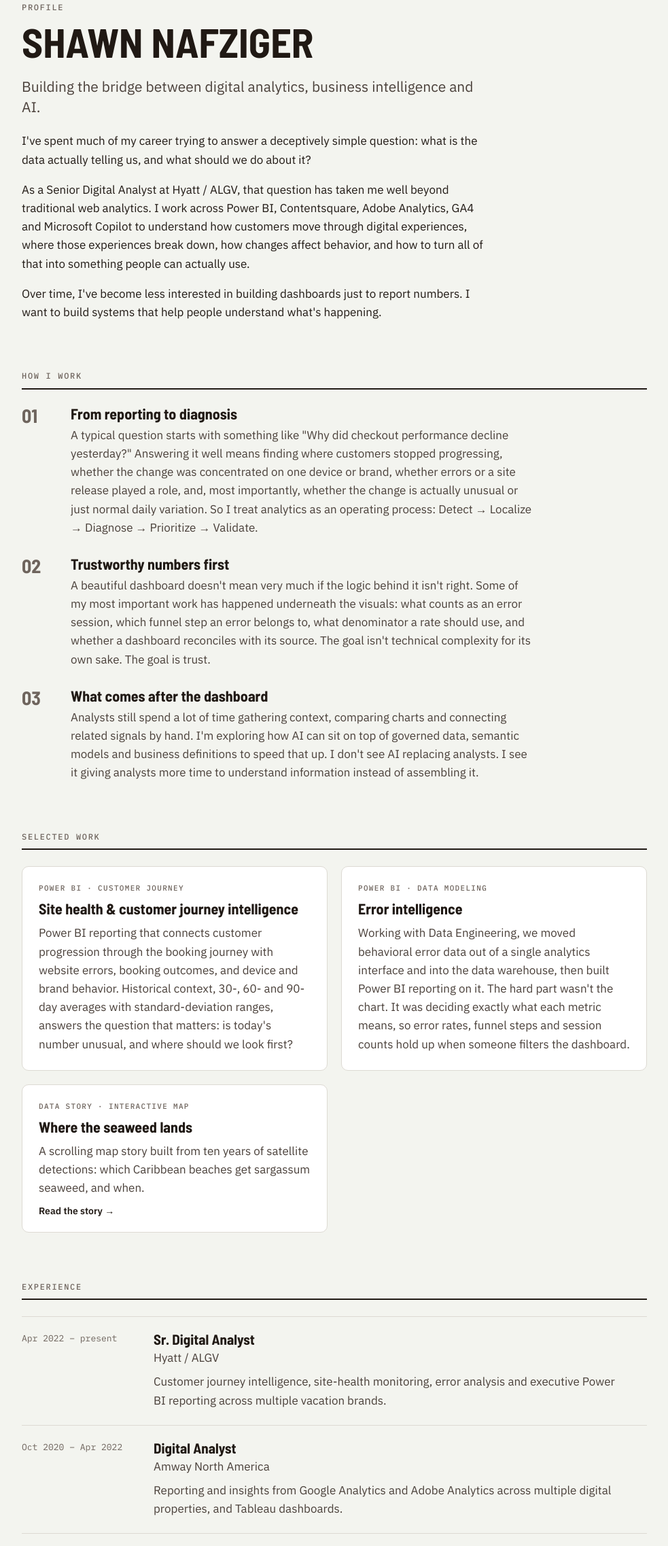
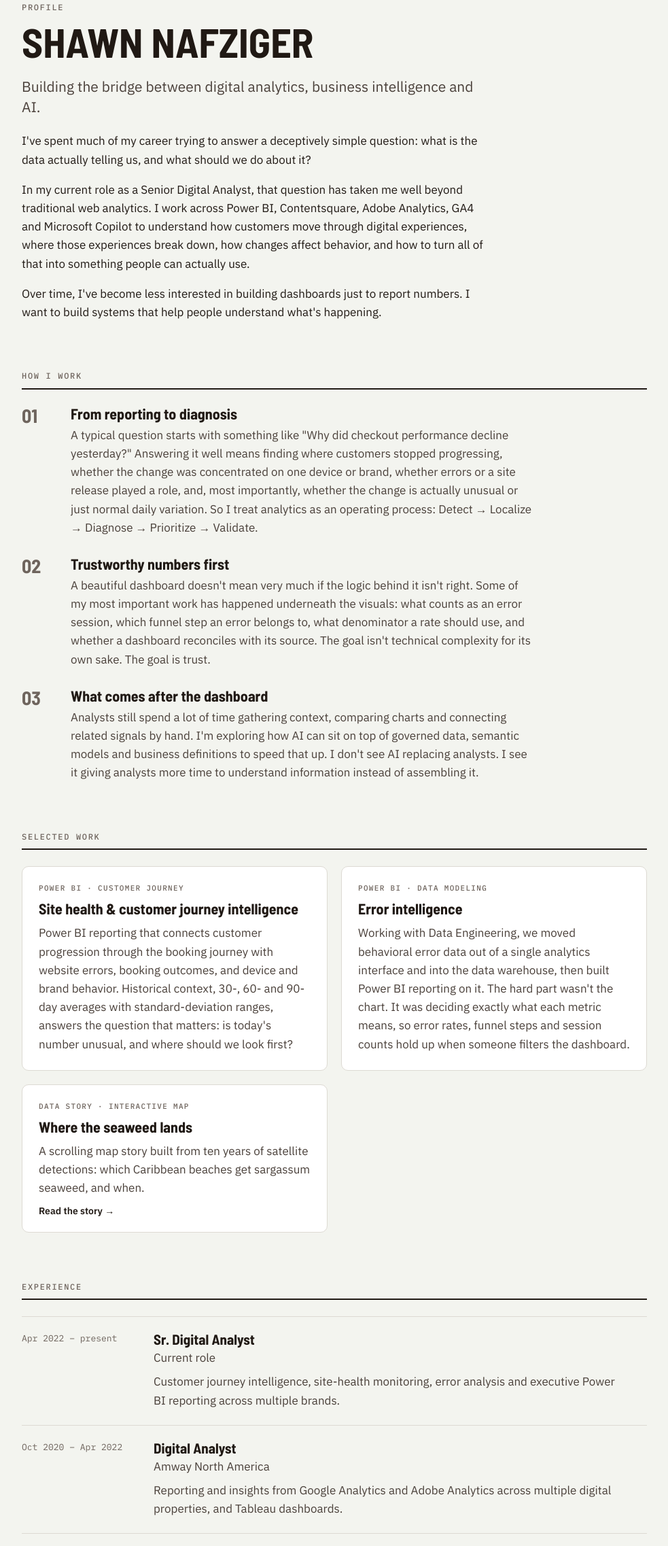
Before and after one commit to shawn-nafziger/shawnnafziger-site, a plain HTML site: page profile/index.html in a window 1280 px wide. Shown: the part 130-2404 px from the top of the page at 68% size, without its empty margins (148-1131 px from the left). Drawn offline with Linux system fonts and the light colour scheme.

Commit message:
Profile: no current-employer name
Co-Authored-By: Claude Opus 5.5 <noreply@anthropic.com>
Claude-Session: https://claude.ai/code/session_013US6L7M2NamMQ4bBxGx1R9

```diff
--- a/profile/index.html
+++ b/profile/index.html
@@ -30,7 +30,7 @@
   <p class="lede">Building the bridge between digital analytics, business intelligence and AI.</p>
   <div class="prose" style="margin-top:22px">
     <p>I've spent much of my career trying to answer a deceptively simple question: what is the data actually telling us, and what should we do about it?</p>
-    <p>As a Senior Digital Analyst at Hyatt / ALGV, that question has taken me well beyond traditional web analytics. I work across Power BI, Contentsquare, Adobe Analytics, GA4 and Microsoft Copilot to understand how customers move through digital experiences, where those experiences break down, how changes affect behavior, and how to turn all of that into something people can actually use.</p>
+    <p>In my current role as a Senior Digital Analyst, that question has taken me well beyond traditional web analytics. I work across Power BI, Contentsquare, Adobe Analytics, GA4 and Microsoft Copilot to understand how customers move through digital experiences, where those experiences break down, how changes affect behavior, and how to turn all of that into something people can actually use.</p>
     <p>Over time, I've become less interested in building dashboards just to report numbers. I want to build systems that help people understand what's happening.</p>
   </div>
 </section>
@@ -56,7 +56,7 @@
 <section>
   <div class="section-head"><p class="kicker">Experience</p></div>
   <div class="timeline">
-    <div class="role"><span class="when">Apr 2022 – present</span><div><h3>Sr. Digital Analyst</h3><p class="org">Hyatt / ALGV</p><p>Customer journey intelligence, site-health monitoring, error analysis and executive Power BI reporting across multiple vacation brands.</p></div></div>
+    <div class="role"><span class="when">Apr 2022 – present</span><div><h3>Sr. Digital Analyst</h3><p class="org">Current role</p><p>Customer journey intelligence, site-health monitoring, error analysis and executive Power BI reporting across multiple brands.</p></div></div>
     <div class="role"><span class="when">Oct 2020 – Apr 2022</span><div><h3>Digital Analyst</h3><p class="org">Amway North America</p><p>Reporting and insights from Google Analytics and Adobe Analytics across multiple digital properties, and Tableau dashboards.</p></div></div>
     <div class="role"><span class="when">Nov 2018 – Oct 2020</span><div><h3>Digital Transformation Analyst</h3><p class="org">LEER Group</p><p>Lead analyst during the transition to direct-to-consumer ecommerce; Tableau dashboards combining Salesforce, Google Analytics and internal data.</p></div></div>
     <div class="role"><span class="when">2026 – present</span><div><h3>Founder</h3><p class="org">Tall Order Digital</p></div></div>
```
Also changed, not shown: 1 other file.
